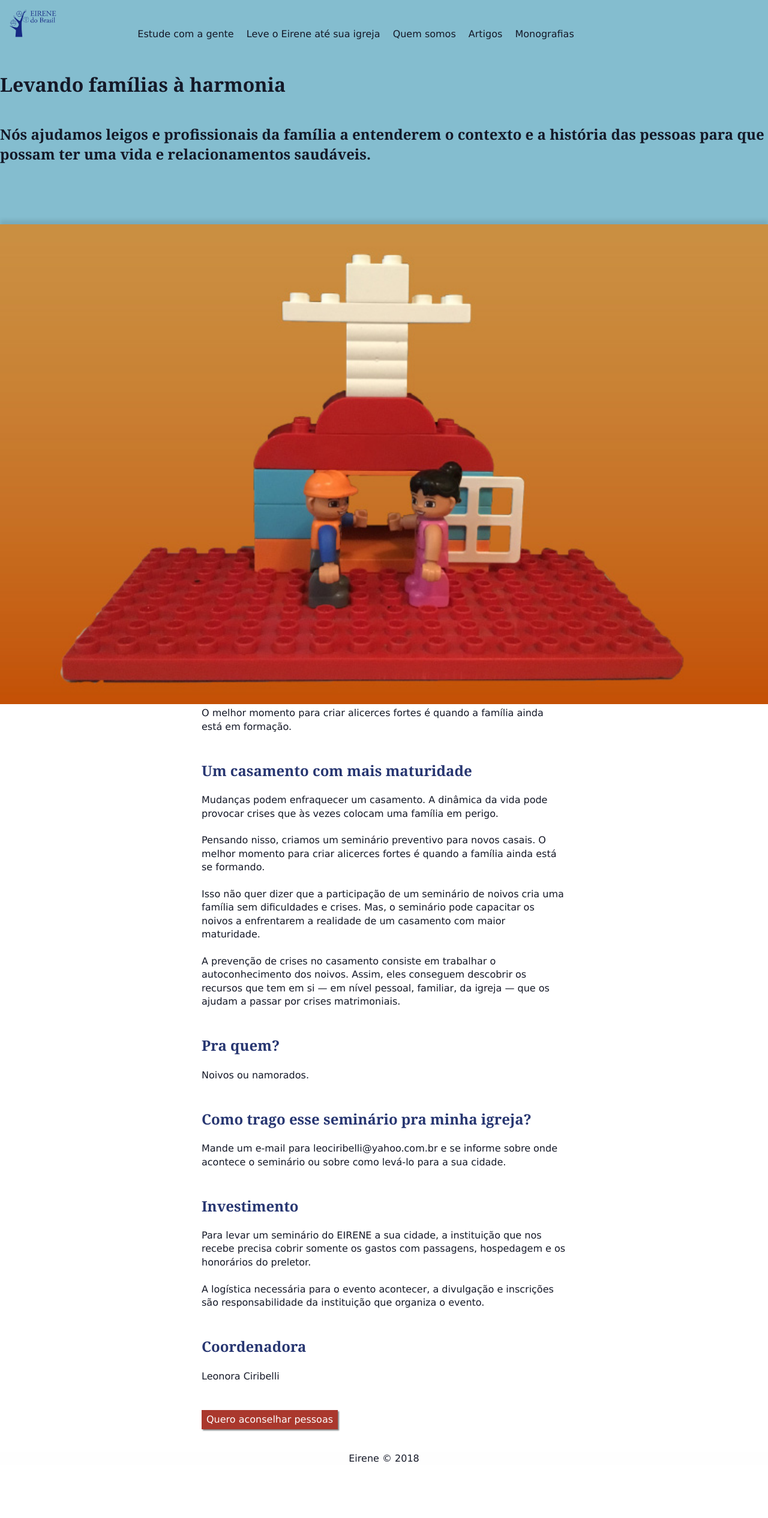
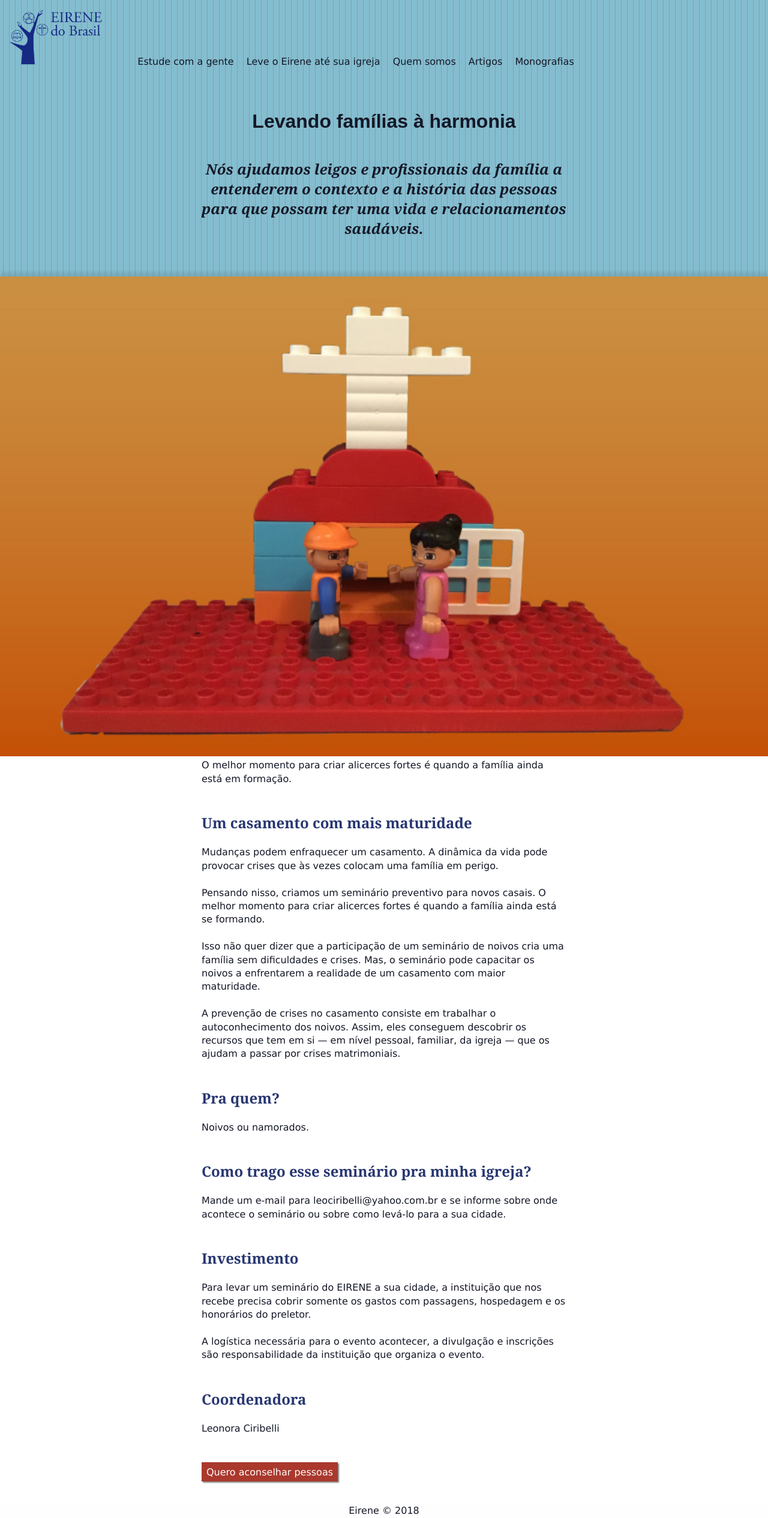
Before and after one commit to eirenedobrasil/eirenedobrasil.github.io, a Jekyll site: the page built from _seminarios/antes-casar.md, in a window 1280 px wide. Shown: the whole page at 60% size. Built offline with Jekyll 4.4.1, drawn with Linux system fonts in a browser that asks for light colours; some web fonts are replaced; before the commit the page ends 2443 px from its top, so only the background shows below that.

Commit message:
Better header, new box layout

```diff
--- a/css/style.css
+++ b/css/style.css
@@ -76,20 +76,12 @@ li {
   font-weight: normal;
 }
 
-.box h3 {
-  background: var(--titleBg);
-  display: inline-flex;
-  font-size: 2rem;
-  padding: .5rem;
-  margin: 1rem 0;
-  grid-column: 2;
-}
-
 .noticias h3, .publicacoes h3 {
   background: var(--azul2ndTitleBG);
   border-top: solid 5px var(--laranjaCTAbg);
   font-size: 1.5rem;
   padding: .5rem 1rem;
+  text-align: center;
 }
 
 .mono h3 {
@@ -106,6 +98,7 @@ hr {
   height: 1px;
   margin-top: 1rem;
 }
+
 
 /* LINKS */
 
@@ -144,15 +137,28 @@ nav a {
   transform-origin: bottom left;
 }
 
+/* Buttons */
+
+a.button--dark {
+  color: var(--brancoCTAbg);
+  background: var(--laranjaCTAbg);
+  padding: 1rem;
+  margin-bottom: 1rem;
+  border-radius: 1rem;
+}
+
 /* HEADER */
 
 header{
   background: var(--azul2ndTitleBG);
+  background-image: url(../img/header-bg.gif);
+  background-repeat: repeat-x;
   width: 100%;
   display: grid;
   align-items: baseline;
   grid-template-columns: repeat(12, 1fr);
-  grid-template-rows: auto 300px;
+  grid-template-rows: repeat(2, auto);
+  animation: loop infinite 2s;
 }
 
 .brand {
@@ -161,7 +167,7 @@ header{
   padding: 1em 0 0 1em;
 }
 
-.brand img {width: 78px;}
+.brand img {width: 155px;}
 
 nav {
   grid-column: 3/ last-line;
@@ -169,8 +175,19 @@ nav {
 }
 
 .hero {
-  grid-column: 1/ last-line;
+  grid-column: 4/ 10;
   grid-row: 2/ last-line;
+  text-align: center;
+}
+
+.hero > h1 {
+  font-family: chivo, sans-serif;
+  margin-top: 4rem;
+}
+
+.hero > h2 {
+  font-style: italic;
+  margin-bottom: 4rem;
 }
 
 
@@ -190,37 +207,56 @@ nav > ul > li {
 }
 
 .box {
-  background: cover;
-  background-size: 100%;
-  background-position: center;
-  transition: all .2s ease-in-out;
+  margin: 5rem 0;
   display: grid;
   grid-template-columns:
-    minmax(1rem, 1fr) minmax(auto, 58rem) minmax(1rem, 1fr);
+    minmax(1rem, 1fr) minmax(auto, 29rem) minmax(auto, 29rem) minmax(1rem, 1fr);
+  grid-gap: 1rem;
+  cursor: pointer;
 }
 
-.box > .box--content {
+.box h3 {
+  background: var(--titleBg);
+  display: inline-flex;
+  font-size: 2rem;
+  padding: .5rem;
+  margin: 1rem;
+}
+
+.box > .box--esquerda {
+  border-top: solid 1px var(--laranjaCTAbg);
   grid-column: 2/3;
 }
 
-.box > h3 {
-  margin-bottom: 2rem;
+.box > .box--direita {
+  border-top: solid 1px var(--laranjaCTAbg);
+  grid-column: 3/4;
 }
 
-.box:hover {
-  background-size: 110%;
+.box > .box--cursos, .box > .box--seminarios {
+  border-top: solid 1px var(--laranjaCTAbg);
+  background: cover;
   background-position: center;
+  transition: all .2s ease-in-out;
 }
 
 .box--cursos {
   background-image: url(../img/cursos.jpg);
+  background-size: auto 383px;
 }
 
 .box--seminarios {
   background-image: url('../img/seminarios.jpg');
+  background-size: auto 449px;
 }
 
+.box--seminarios:hover {
+  background-size: auto 420px;
+}
 
+.box--cursos:hover {
+  background-size: auto 470px;
+}
 
 .copy {
   margin: 1rem;
@@ -309,3 +345,9 @@ footer {
   color: var(--text);
   margin: 1rem 0rem 3rem 0rem;
 }
+
+/* ANIMATIONS */
+
+@keyframes loop {
+
+}
```
Also changed, not shown: index.html (+10 -9 lines), img/header-bg.gif (added), img/move.png (added), 2 other files.
